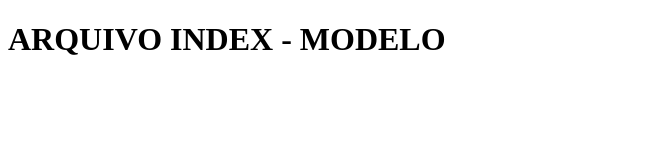
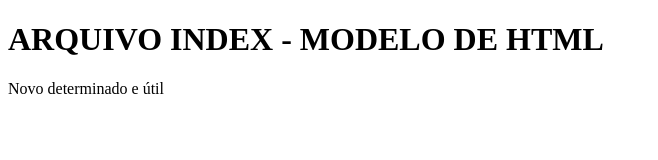
Before and after one commit to albertogomesdasilva/gitcomandos, a plain HTML site: page index.html in a window 1280 px wide. Shown: the whole page, without its empty margins (0-658 px from the left). Drawn offline with Linux system fonts and the light colour scheme.

Commit message:
projeto com parágrafo

```diff
--- a/estilo.css
+++ /dev/null
@@ -1,4 +0,0 @@
-h1 {
-    color: red;
-    background-color: #ccc;
-}
--- a/index.html
+++ b/index.html
@@ -5,9 +5,14 @@
     <meta http-equiv="X-UA-Compatible" content="IE=edge">
     <meta name="viewport" content="width=device-width, initial-scale=1.0">
     <title>Document</title>
-    <style src="./estilo.css"></style>
+    <link rel="stylesheet" type="text/css" href="style.css" />
 </head>
 <body>
-    <h1>ARQUIVO INDEX - MODELO</h1>
+    <div>
+    <h1>ARQUIVO INDEX - MODELO DE HTML</h1>
+    </div>
+    <div>
+        <p>Novo determinado e útil</p>
+    </div>
 </body>
 </html>
```
